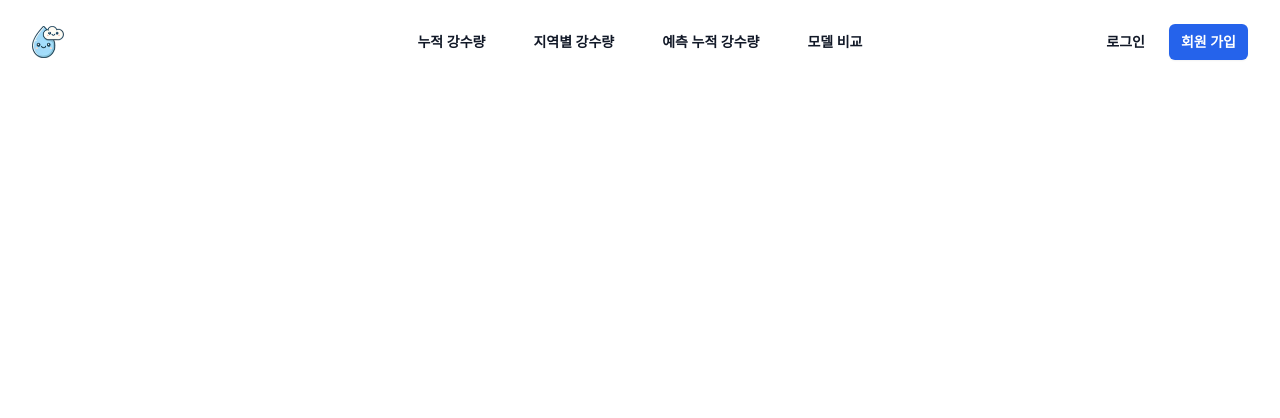
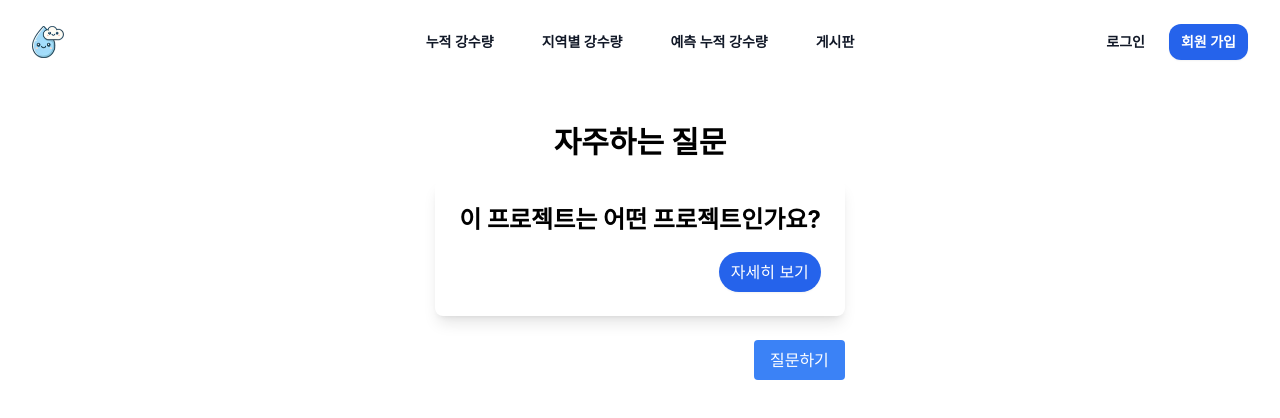
Before and after one commit to baejimill/Weather_Contest, a React (Create React App) app: page /board in a window 1280 px wide. Shown: the top 418 px of the page. Built offline with nearby package versions, Linux system fonts and the light colour scheme.

Commit message:
자주하는 질문 페이지(0614)

```diff
--- a/src/App.js
+++ b/src/App.js
@@ -6,6 +6,7 @@ import Whather from './components/Whather'
 import Login from './components/Login'
 import Signin from "./components/Signin"
 import Main from "./pages/Main"
+import Board from "./pages/Board"
 
 function App() {
   return (
@@ -19,6 +20,7 @@ function App() {
         <Route path="/" element={<Whather/>}/>
         <Route path="/login" element={<Login/>}/>
         <Route path="/signin" element={<Signin/>}/>
+        <Route path="/board" element={<Board/>}/>
       </Routes>
 
       </div>
--- a/src/components/Header.jsx
+++ b/src/components/Header.jsx
@@ -7,7 +7,7 @@ const navigation = [
   { name: '누적 강수량', href: '#' },
   { name: '지역별 강수량', href: '#' },
   { name: '예측 누적 강수량', href: '#' },
-  { name: '모델 비교', href: '#' },
+  { name: '게시판', href: '/board' },
 ]
 
 export default function Top_headers() {
@@ -35,7 +35,7 @@ export default function Top_headers() {
           </a>
           <a
             href="signin"
-            className="rounded-md bg-blue-600 px-3 py-2 text-sm font-semibold text-white shadow-sm hover:bg-blue-500 focus-visible:outline focus-visible:outline-2 focus-visible:outline-offset-2 focus-visible:outline-indigo-600"
+            className="rounded-xl bg-blue-600 px-3 py-2 text-sm font-semibold text-white shadow-sm hover:bg-blue-500 focus-visible:outline focus-visible:outline-2 focus-visible:outline-offset-2 focus-visible:outline-indigo-600"
           >
             회원 가입
           </a>
--- a/src/components/Whather.jsx
+++ b/src/components/Whather.jsx
@@ -47,12 +47,24 @@ const Weather = () => {
     return <p>{error}</p>;
   }
 
+  const {name, sys, main, weather:weatherInfo} = weather;
+  const weatherIcconUrl = `http://openweathermap.org/img/wn/${weatherInfo[0].icon}@2x.png`;
+
   return (
-    <div>
-      <h1>실시간 날씨 정보</h1>
-      <p>위치: {weather.name}, {weather.sys.country}</p>
-      <p>온도: {weather.main.temp}°C</p>
-      <p>설명: {weather.weather[0].description}</p>
+    <div className='p-20 mt-20'>
+    <div className=" max-w-xs bg-blue-800 text-white shadow-lg rounded-lg overflow-hidden">
+      <div className="bg-blue-300 text-white text-center py-4">
+      <h1 className="font-bold p-2"> 실시간 날씨 정보 </h1>
+      </div>
+      <div className='p-2'>
+        <div className='flex-justify-center mb-4'>
+      <p> {weather.name}, {weather.sys.country}</p>
+          <img src={weatherIcconUrl} alt='Weather Icon' className='h-16 w-16'/>
+          </div>
+      <p>{weather.main.temp}°C</p>
+      <p> {weather.weather[0].description}</p>
+    </div>
+    </div>
     </div>
   );
 };
--- /dev/null
+++ b/src/pages/Board.js
@@ -0,0 +1,52 @@
+import { click } from "@testing-library/user-event/dist/click";
+import React,{useState} from "react";
+import { useNavigate } from "react-router-dom";
+
+const Board = () => {
+    const [show, setShow] = useState(false);
+
+    const clickShow = () => {
+        setShow(!show)
+    };
+    const navigate = useNavigate();
+
+    const handleAskQuestion = () => {
+        navigate('/ask_question');
+    };
+
+    return (
+        <div className="max-w-4xl mx-auto p-10">
+            <h1 className="text-3xl font-bold text-center">자주하는 질문</h1>
+
+            <div className="mt-5 bg-white shadow-lg rounded-lg p-6 mb-6">
+                <h2 className="text-2xl font-bold mb-4">이 프로젝트는 어떤 프로젝트인가요?</h2>
+                <div className="space-y-4">
+                    <div>
+                        {show && (
+                            <>
+                        <h3 className="texl-xl font-semibold">프로젝트 설명</h3>
+                        <p className="text-gray-700">
+                            이 프로젝트는 기상청에서 제공하는 데이터를 사용하여 누적 강수량을 예측하는 모델을 만드는것을 목표로 합니다.
+                        </p>
+                        </>
+                        )}
+                    </div>
+                    {/**추가 FAQ 항목 여기에서 추가 */}
+                    <div className="flex justify-end">
+                        <button onClick={clickShow}
+                        className="bg-blue-600 text-white px-3 py-2 rounded-full shadow-sm hover:bg-blue-500 focus:outline-none focus:ring-2 focus:ring-blue-600"
+                        >{show ? '간단히 보기': '자세히 보기'}</button>
+                    </div>
+                </div>
+            </div>
+
+            <div className="flex justify-end">
+                <button onClick={handleAskQuestion}
+                className="bg-blue-500 text-white px-4 py-2 rounded hover:bg-blue-600 focus:outline-none focus:right-2 focus:ring-blue-600"
+                >질문하기</button>
+            </div>
+        </div>
+    );
+};
+
+export default Board;
```
